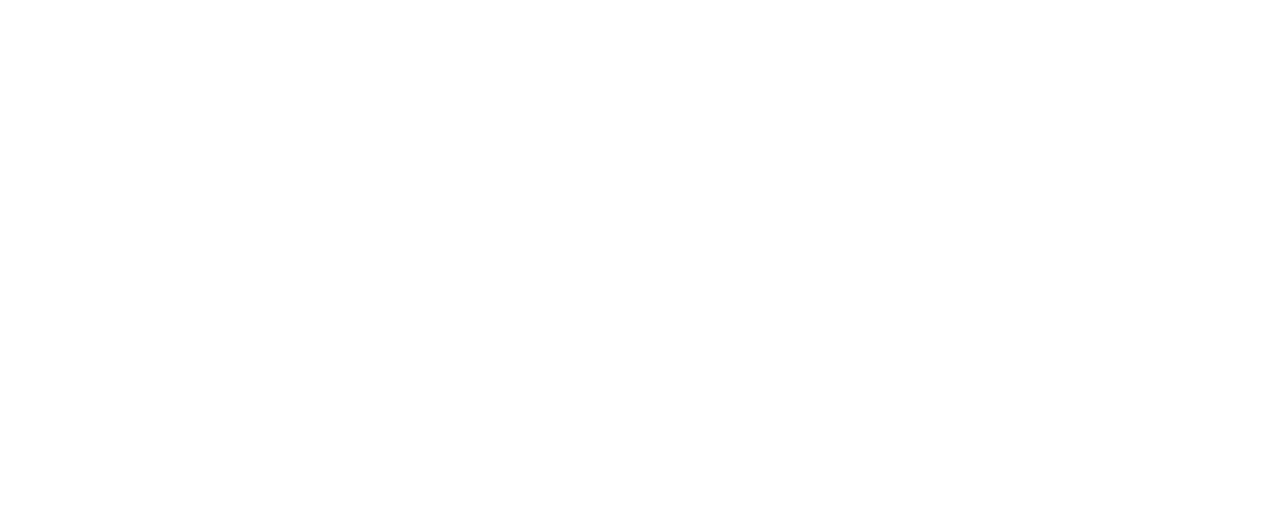
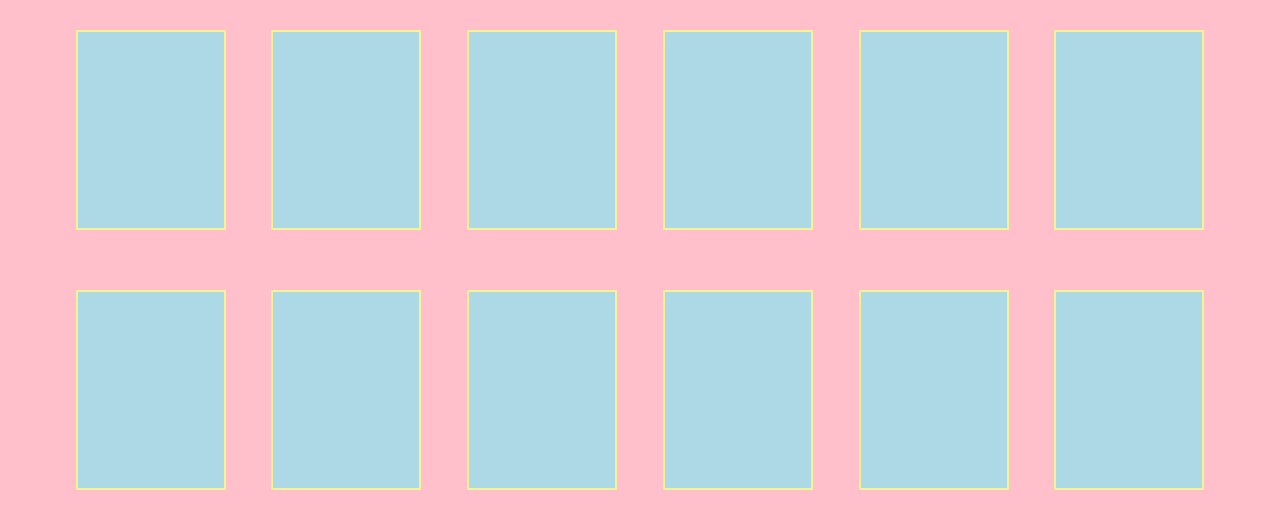
Before and after one commit to innazuieva/JavaScript-Matching-Game, a plain HTML site: page index.html in a window 1280 px wide. Drawn offline with nearby package versions, Linux system fonts and the light colour scheme.

Commit message:
Created a general game board with changing colours on click

```diff
--- a/index.html
+++ b/index.html
@@ -6,10 +6,100 @@
     <meta name="viewport" content="width=device-width, initial-scale=1.0">
     <meta http-equiv="X-UA-Compatible" content="ie=edge">
     <title>Document</title>
+    <link rel="stylesheet" href="styles/styles.css">
 </head>
 
 <body>
 
+    <div class="game-board">
+
+        <div class="row row-01">
+            <div class="col col-01">
+                <div class="box">
+                    <div class="box-front"></div>
+                    <div class="box-back"></div>
+                </div>
+            </div><!-- end col_01 -->
+            <div class="col col-02">
+                <div class="box">
+                    <div class="box-front"></div>
+                    <div class="box-back"></div>
+                </div>
+            </div><!-- end col_02 -->
+            <div class="col col-03">
+                <div class="box">
+                    <div class="box-front"></div>
+                    <div class="box-back"></div>
+                </div>
+            </div><!-- end col_03 -->
+            <div class="col col-04">
+                <div class="box">
+                    <div class="box-front"></div>
+                    <div class="box-back"></div>
+                </div>
+            </div><!-- end col_04 -->
+            <div class="col col-05">
+                <div class="box">
+                    <div class="box-front"></div>
+                    <div class="box-back"></div>
+                </div>
+            </div><!-- end col_05 -->
+            <div class="col col-06">
+                <div class="box">
+                    <div class="box-front"></div>
+                    <div class="box-back"></div>
+                </div>
+            </div><!-- end col_06 -->
+        </div><!-- end row_01 -->
+
+        <div class="row row-02">
+            <div class="col col-01">
+                <div class="box">
+                    <div class="box-front"></div>
+                    <div class="box-back"></div>
+                </div>
+            </div><!-- end col_01 -->
+            <div class="col col-02">
+                <div class="box">
+                    <div class="box-front"></div>
+                    <div class="box-back"></div>
+                </div>
+            </div><!-- end col_02 -->
+            <div class="col col-03">
+                <div class="box">
+                    <div class="box-front"></div>
+                    <div class="box-back"></div>
+                </div>
+            </div><!-- end col_03 -->
+            <div class="col col-04">
+                <div class="box">
+                    <div class="box-front"></div>
+                    <div class="box-back"></div>
+                </div>
+            </div><!-- end col_04 -->
+            <div class="col col-05">
+                <div class="box">
+                    <div class="box-front"></div>
+                    <div class="box-back"></div>
+                </div>
+            </div><!-- end col_05 -->
+            <div class="col col-06">
+                <div class="box">
+                    <div class="box-front"></div>
+                    <div class="box-back"></div>
+                </div>
+            </div><!-- end col_06 -->
+        </div><!-- end row_02 -->
+
+
+
+        <script src="https://code.jquery.com/jquery-3.4.1.min.js"
+            integrity="sha256-CSXorXvZcTkaix6Yvo6HppcZGetbYMGWSFlBw8HfCJo=" crossorigin="anonymous"></script>
+        <script src="scripts/scripts.js"></script>
 </body>
 
+<footer>
+
+</footer>
+
 </html>
--- /dev/null
+++ b/scripts/scripts.js
@@ -0,0 +1,3 @@
+$('.box').click(function () {
+    var color = $(this).css('background-color', 'red')
+})
--- /dev/null
+++ b/scss/_game-board.scss
@@ -0,0 +1,16 @@
+body {
+    background-color: pink;
+}
+
+.row {
+    display: flex;
+    justify-content: space-evenly;
+    padding: 30px;
+}
+
+.box {
+    width: 150px;
+    height: 200px;
+    background-color: lightblue;
+    border: 2px solid rgb(245, 243, 146);
+}
--- /dev/null
+++ b/scss/_resets.scss
@@ -0,0 +1,27 @@
+// General Resets
+
+// Box Sizing Reset
+html {
+    box-sizing: border-box;
+}
+
+*,
+*:before,
+*:after {
+    box-sizing: inherit;
+}
+
+// Image Reset
+img {
+    max-width: 100%;
+    height: auto;
+}
+
+// Remove Margins on the body and elements
+body,
+h1,
+h2,
+h3,
+p {
+    margin: 0;
+}
--- /dev/null
+++ b/scss/styles.scss
@@ -0,0 +1,4 @@
+@charset "utf-8";
+
+@import 'game-board';
+@import 'resets';
```
Also changed, not shown: styles/styles.css (added), 1 other file.
